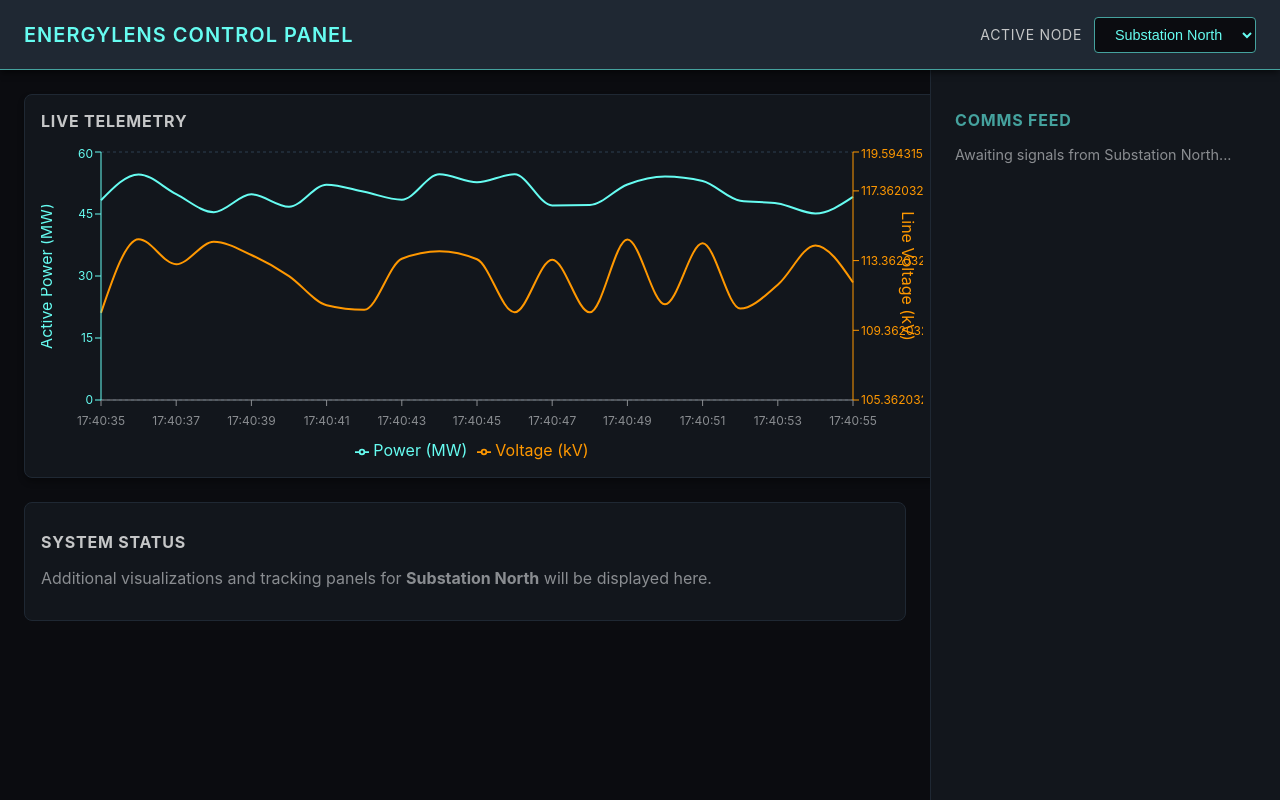
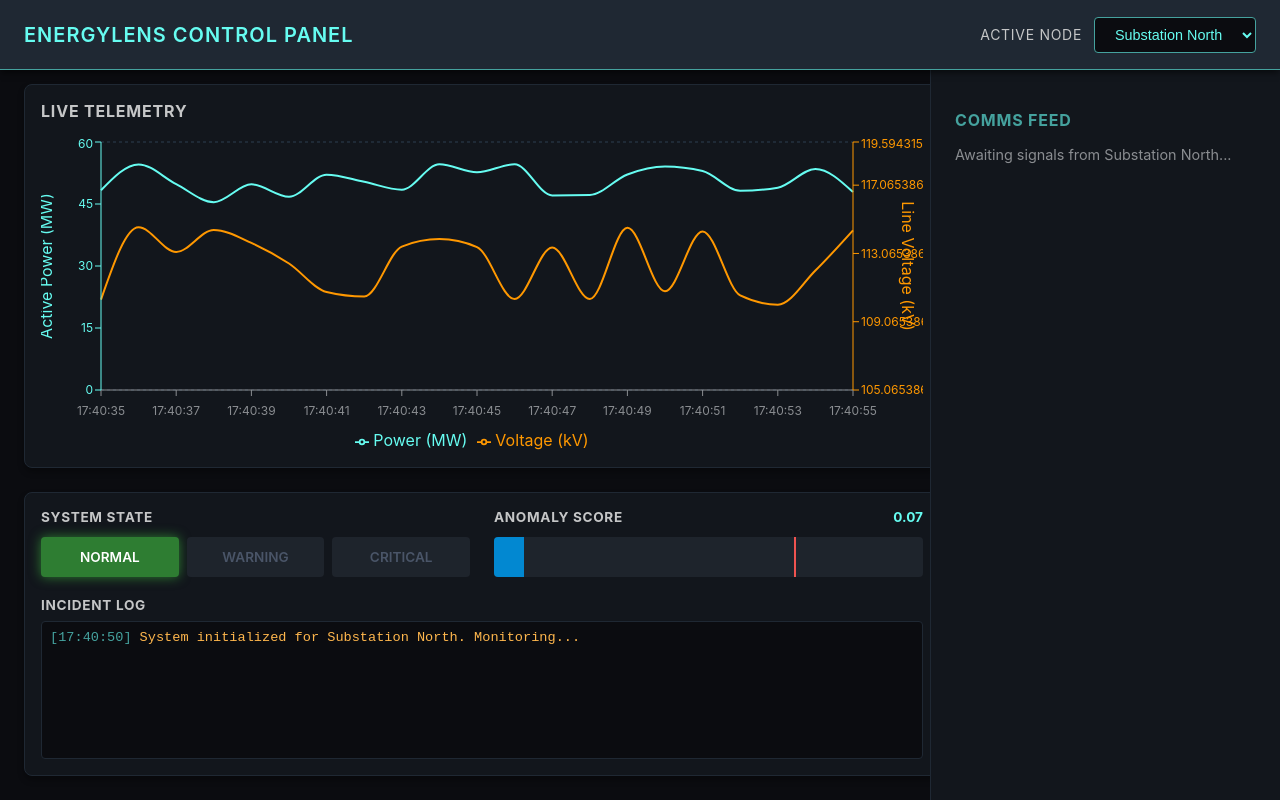
Before and after one commit to v4sud3v/EnergyLens, a Next.js app in the folder frontend/: page / in a window 1280 px wide. Built offline with nearby package versions, Linux system fonts and the light colour scheme.

Commit message:
feat: add dynamic StatusTrackers component for monitoring node anomalies and incident logs

```diff
--- /dev/null
+++ b/frontend/app/components/StatusTrackers.tsx
@@ -0,0 +1,242 @@
+"use client";
+
+import React, { useState, useEffect, useRef } from 'react';
+import styles from '../page.module.css';
+
+interface Incident {
+  id: string;
+  time: string;
+  message: string;
+  level: 'warning' | 'critical';
+}
+
+export default function StatusTrackers({ activeNode }: { activeNode: string }) {
+  const [anomalyScore, setAnomalyScore] = useState(0.1);
+  const [incidents, setIncidents] = useState<Incident[]>([]);
+  const logEndRef = useRef<HTMLDivElement>(null);
+
+  // Auto-scroll to bottom of incident log
+  useEffect(() => {
+    logEndRef.current?.scrollIntoView({ behavior: "smooth" });
+  }, [incidents]);
+
+  // Reset incidents on node change to show loading context
+  useEffect(() => {
+    setIncidents([{
+      id: Date.now().toString(),
+      time: new Date().toLocaleTimeString([], { hour12: false }),
+      message: `System initialized for ${activeNode}. Monitoring...`,
+      level: 'warning' // Just for coloring it neutral/amber initially
+    }]);
+    setAnomalyScore(0.1);
+  }, [activeNode]);
+
+  useEffect(() => {
+    // Simulate anomaly score changes
+    const interval = setInterval(() => {
+      setAnomalyScore(prev => {
+        // Random walk for anomaly score
+        let newScore = prev + (Math.random() * 0.4 - 0.15); // Bias slightly towards increasing but can decrease
+
+        // Sometimes drop it back down if it's too high to simulate issue resolution
+        if (newScore > 0.9 && Math.random() > 0.5) {
+            newScore = 0.2;
+        }
+
+        // Clamp between 0 and 1
+        newScore = Math.max(0, Math.min(1, newScore));
+
+        // Generate incident log if it crosses a threshold
+        if (newScore >= 0.7 && prev < 0.7) {
+            setIncidents(logs => [...logs, {
+                id: Date.now().toString(),
+                time: new Date().toLocaleTimeString([], { hour12: false }),
+                message: `[${activeNode}] Critical anomaly detected! Voltage instability imminent.`,
+                level: 'critical'
+            }]);
+        } else if (newScore >= 0.4 && prev < 0.4) {
+            setIncidents(logs => [...logs, {
+                id: Date.now().toString(),
+                time: new Date().toLocaleTimeString([], { hour12: false }),
+                message: `[${activeNode}] Warning: Metrics deviating from baseline.`,
+                level: 'warning'
+            }]);
+        } else if (newScore < 0.4 && prev >= 0.4) {
+             setIncidents(logs => [...logs, {
+                id: Date.now().toString(),
+                time: new Date().toLocaleTimeString([], { hour12: false }),
+                message: `[${activeNode}] System stabilized. Metrics returned to normal.`,
+                level: 'warning' // Use warning color for info for now, or maybe create an 'info' level
+            }]);
+        }
+
+        return newScore;
+      });
+    }, 2000);
+
+    return () => clearInterval(interval);
+  }, [activeNode]);
+
+  let stateStatus = 'normal';
+  if (anomalyScore >= 0.7) stateStatus = 'critical';
+  else if (anomalyScore >= 0.4) stateStatus = 'warning';
+
+  return (
+    <div style={{
+      width: '100%',
+      backgroundColor: '#12161c',
+      borderRadius: '8px',
+      padding: '16px',
+      border: '1px solid #1f2833',
+      boxShadow: '0 4px 6px rgba(0,0,0,0.3)',
+      display: 'flex',
+      flexDirection: 'column',
+      gap: '20px'
+    }}>
+
+      {/* Top Row: Lights & Gauge */}
+      <div style={{ display: 'grid', gridTemplateColumns: '1fr 1fr', gap: '24px' }}>
+
+        {/* Sub-Component A: State Lights */}
+        <div>
+          <h3 style={{ margin: '0 0 12px 0', color: '#c5c6c7', fontSize: '0.85rem', letterSpacing: '0.05em', textTransform: 'uppercase' }}>
+            System State
+          </h3>
+          <div style={{ display: 'flex', gap: '8px' }}>
+            {/* Normal Block */}
+            <div style={{
+              flex: 1,
+              height: '40px',
+              borderRadius: '4px',
+              display: 'flex',
+              alignItems: 'center',
+              justifyContent: 'center',
+              fontWeight: 600,
+              fontSize: '0.85rem',
+              textTransform: 'uppercase',
+              backgroundColor: stateStatus === 'normal' ? '#2e7d32' : '#1e242c',
+              color: stateStatus === 'normal' ? '#fff' : '#4a5568',
+              boxShadow: stateStatus === 'normal' ? '0 0 12px #2e7d32' : 'none',
+              transition: 'all 0.3s ease'
+            }}>
+              Normal
+            </div>
+
+            {/* Warning Block */}
+            <div style={{
+              flex: 1,
+              height: '40px',
+              borderRadius: '4px',
+              display: 'flex',
+              alignItems: 'center',
+              justifyContent: 'center',
+              fontWeight: 600,
+              fontSize: '0.85rem',
+              textTransform: 'uppercase',
+              backgroundColor: stateStatus === 'warning' ? '#f57c00' : '#1e242c',
+              color: stateStatus === 'warning' ? '#fff' : '#4a5568',
+              boxShadow: stateStatus === 'warning' ? '0 0 12px #f57c00' : 'none',
+              transition: 'all 0.3s ease'
+            }}>
+              Warning
+            </div>
+
+            {/* Critical Block */}
+            <div style={{
+              flex: 1,
+              height: '40px',
+              borderRadius: '4px',
+              display: 'flex',
+              alignItems: 'center',
+              justifyContent: 'center',
+              fontWeight: 600,
+              fontSize: '0.85rem',
+              textTransform: 'uppercase',
+              backgroundColor: stateStatus === 'critical' ? '#d32f2f' : '#1e242c',
+              color: stateStatus === 'critical' ? '#fff' : '#4a5568',
+              boxShadow: stateStatus === 'critical' ? '0 0 15px #d32f2f' : 'none',
+              transition: 'all 0.3s ease'
+            }}>
+              Critical
+            </div>
+          </div>
+        </div>
+
+        {/* Sub-Component B: Anomaly Gauge */}
+        <div>
+          <div style={{ display: 'flex', justifyContent: 'space-between', margin: '0 0 12px 0' }}>
+            <h3 style={{ margin: 0, color: '#c5c6c7', fontSize: '0.85rem', letterSpacing: '0.05em', textTransform: 'uppercase' }}>
+              Anomaly Score
+            </h3>
+            <span style={{ color: stateStatus === 'critical' ? '#ff9800' : '#66fcf1', fontWeight: 'bold', fontSize: '0.85rem' }}>
+              {anomalyScore.toFixed(2)}
+            </span>
+          </div>
+          <div style={{
+            width: '100%',
+            height: '40px',
+            backgroundColor: '#1e242c',
+            borderRadius: '4px',
+            overflow: 'hidden',
+            position: 'relative'
+          }}>
+            {/* The fill line */}
+            <div
+              className={anomalyScore >= 0.7 ? styles.flashingOrange : ''}
+              style={{
+                height: '100%',
+                width: `${Math.min(100, Math.max(0, anomalyScore * 100))}%`,
+                backgroundColor: anomalyScore >= 0.7 ? '#ff9800' : '#0288d1',
+                transition: 'width 0.5s ease-out, background-color 0.3s ease'
+              }}
+            />
+            {/* Threshold marker */}
+            <div style={{
+              position: 'absolute',
+              left: '70%',
+              top: 0,
+              bottom: 0,
+              width: '2px',
+              backgroundColor: '#ef5350',
+              zIndex: 10
+            }} title="Critical Threshold (0.7)" />
+          </div>
+        </div>
+
+      </div>
+
+      {/* Sub-Component C: Incident Ticker */}
+      <div>
+        <h3 style={{ margin: '0 0 8px 0', color: '#c5c6c7', fontSize: '0.85rem', letterSpacing: '0.05em', textTransform: 'uppercase' }}>
+          Incident Log
+        </h3>
+        <div style={{
+          height: '120px',
+          backgroundColor: '#0b0c10',
+          border: '1px solid #1f2833',
+          borderRadius: '4px',
+          padding: '8px',
+          overflowY: 'auto',
+          display: 'flex',
+          flexDirection: 'column',
+          gap: '6px',
+          fontFamily: 'monospace'
+        }}>
+          {incidents.map(inc => (
+            <div key={inc.id} style={{
+              fontSize: '0.85rem',
+              color: inc.level === 'critical' ? '#ff5252' : inc.level === 'warning' ? '#ffb74d' : '#81c784',
+              display: 'flex',
+              gap: '8px'
+            }}>
+              <span style={{ color: '#45a29e', flexShrink: 0 }}>[{inc.time}]</span>
+              <span>{inc.message}</span>
+            </div>
+          ))}
+          <div ref={logEndRef} />
+        </div>
+      </div>
+
+    </div>
+  );
+}
--- a/frontend/app/page.module.css
+++ b/frontend/app/page.module.css
@@ -78,3 +78,13 @@
   padding: 24px;
   overflow-y: auto;
 }
+
+@keyframes flashOrange {
+  0% { background-color: #ff9800; box-shadow: 0 0 10px #ff9800; }
+  50% { background-color: #e65100; box-shadow: 0 0 20px #e65100; }
+  100% { background-color: #ff9800; box-shadow: 0 0 10px #ff9800; }
+}
+
+.flashingOrange {
+  animation: flashOrange 1s infinite;
+}
--- a/frontend/app/page.tsx
+++ b/frontend/app/page.tsx
@@ -3,6 +3,7 @@
 import { useState } from "react";
 import styles from "./page.module.css";
 import LiveMetricsGraph from "./components/LiveMetricsGraph";
+import StatusTrackers from "./components/StatusTrackers";
 
 export default function Home() {
   const [selectedNode, setSelectedNode] = useState("Substation North");
@@ -34,10 +35,7 @@ export default function Home() {
         <div style={{ display: "grid", gridTemplateColumns: "1fr", gap: "24px" }}>
           <LiveMetricsGraph activeNode={selectedNode} />
 
-          <div style={{ padding: "16px", backgroundColor: "#12161c", borderRadius: "8px", border: "1px solid #1f2833" }}>
-            <h2 style={{ color: "#c5c6c7", marginBottom: "1rem", fontSize: "1rem", textTransform: "uppercase", letterSpacing: "0.05em" }}>System Status</h2>
-            <p style={{ color: "#8a8d91" }}>Additional visualizations and tracking panels for <strong>{selectedNode}</strong> will be displayed here.</p>
-          </div>
+          <StatusTrackers activeNode={selectedNode} />
         </div>
       </main>
       <aside className={styles.sidebar}>
```
